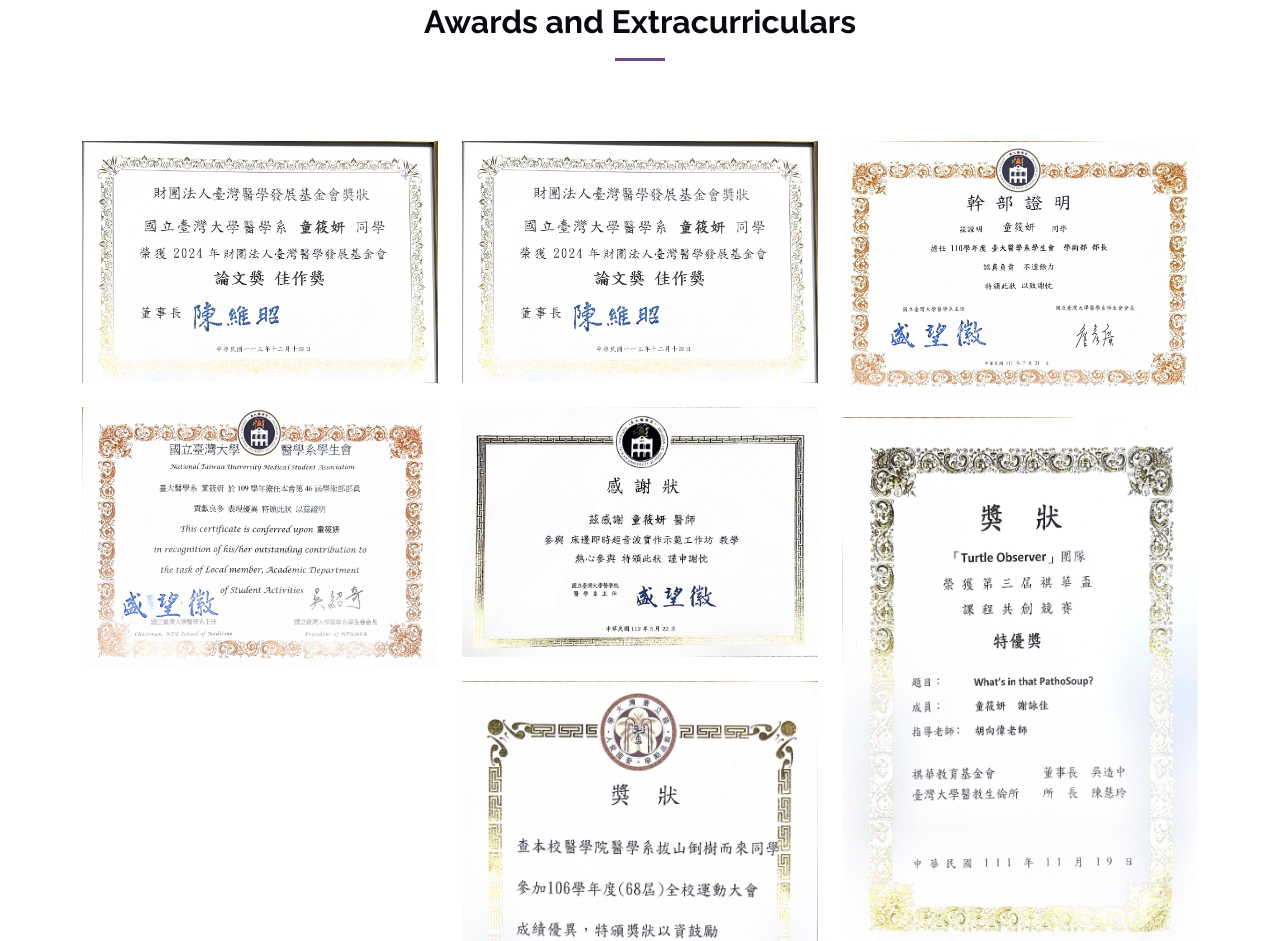
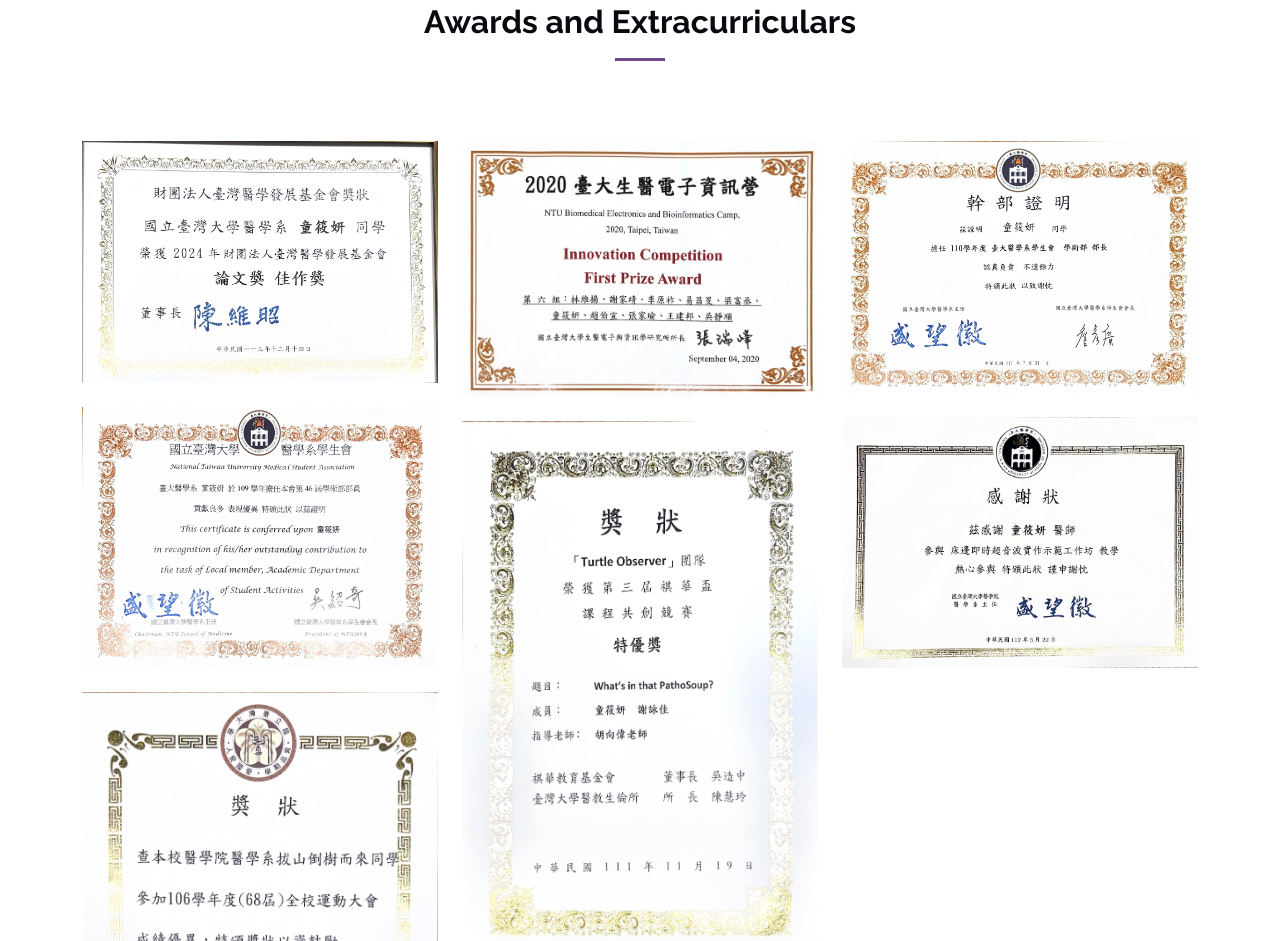
Before and after one commit to HYenTung/HYenTung.github.io, a plain HTML site: page index.html in a window 1280 px wide. Shown: the part 2619-3560 px from the top of the page. Drawn offline with Linux system fonts and the light colour scheme; animation ran at ten frames a second.

Commit message:
image mod

```diff
--- a/index.html
+++ b/index.html
@@ -226,11 +226,11 @@
             </div><!-- End Portfolio Item -->
 
             <div class="col-lg-4 col-md-6 portfolio-item isotope-item filter-product">
-              <img src="assets/img/awards/research_award.jpg" class="img-fluid" alt="">
+              <img src="assets/img/awards/innovation_award.jpg" class="img-fluid" alt="">
               <div class="portfolio-info">
                 <h4>NTU Biomedical Electronics and Bioinformatics Camp, 2020 Innovation Competition First Prize Award</h4>
                 <p>Face mask detection system</p>
-                <a href="assets/img/awards/research_award.jpg" title="NTU Biomedical Electronics and Bioinformatics Camp, 2020 Innovation Competition First Prize Award" data-gallery="portfolio-gallery-product" class="glightbox preview-link"><i class="bi bi-zoom-in"></i></a>
+                <a href="assets/img/awards/innovation_award.jpg" title="NTU Biomedical Electronics and Bioinformatics Camp, 2020 Innovation Competition First Prize Award" data-gallery="portfolio-gallery-product" class="glightbox preview-link"><i class="bi bi-zoom-in"></i></a>
 
               </div>
             </div><!-- End Portfolio Item -->
@@ -497,7 +497,6 @@
                 <i class="faq-toggle bi bi-chevron-right"></i>
               </div><!-- End Faq item-->
 
-
             </div>
 
           </div>
```
